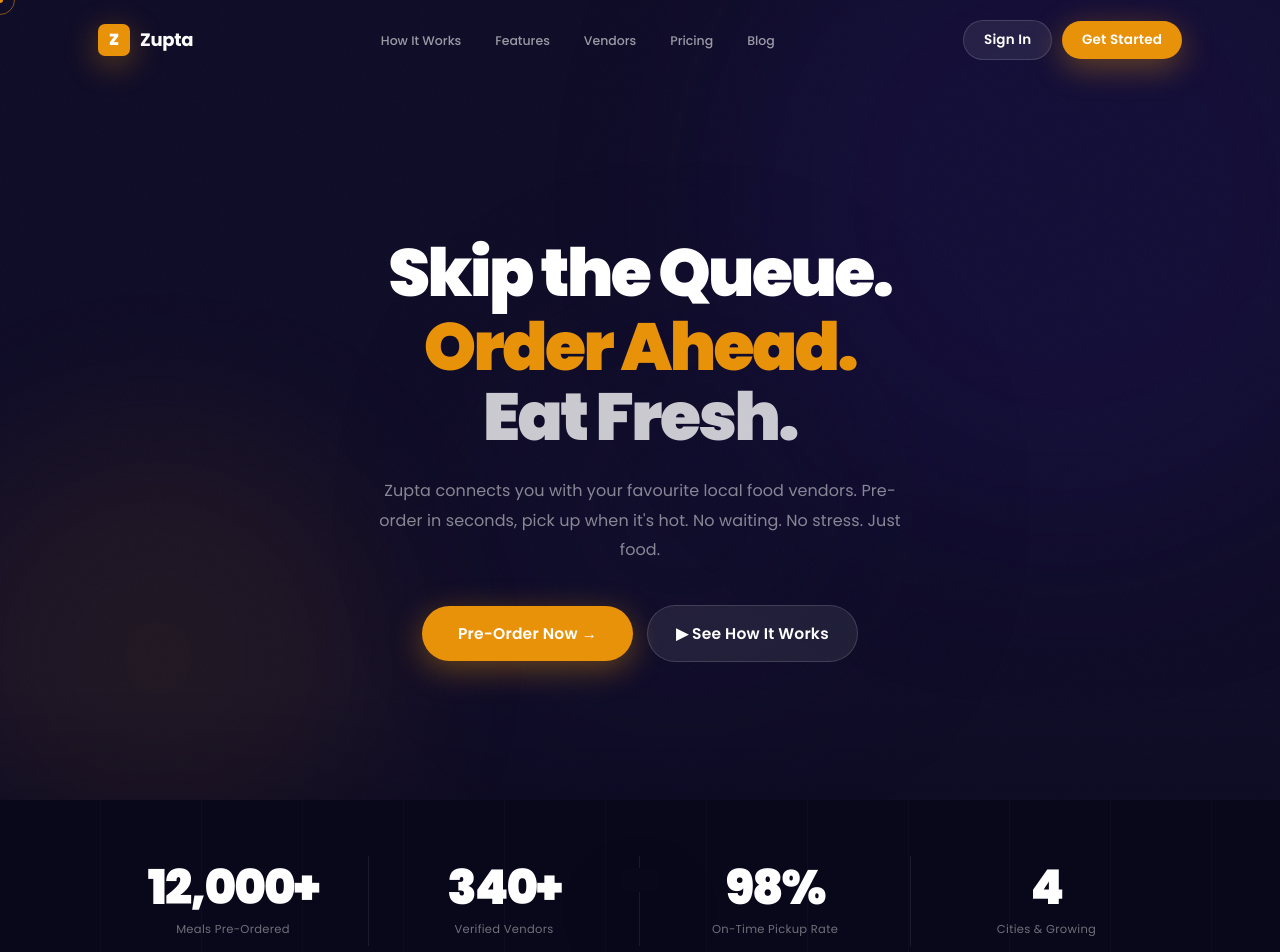
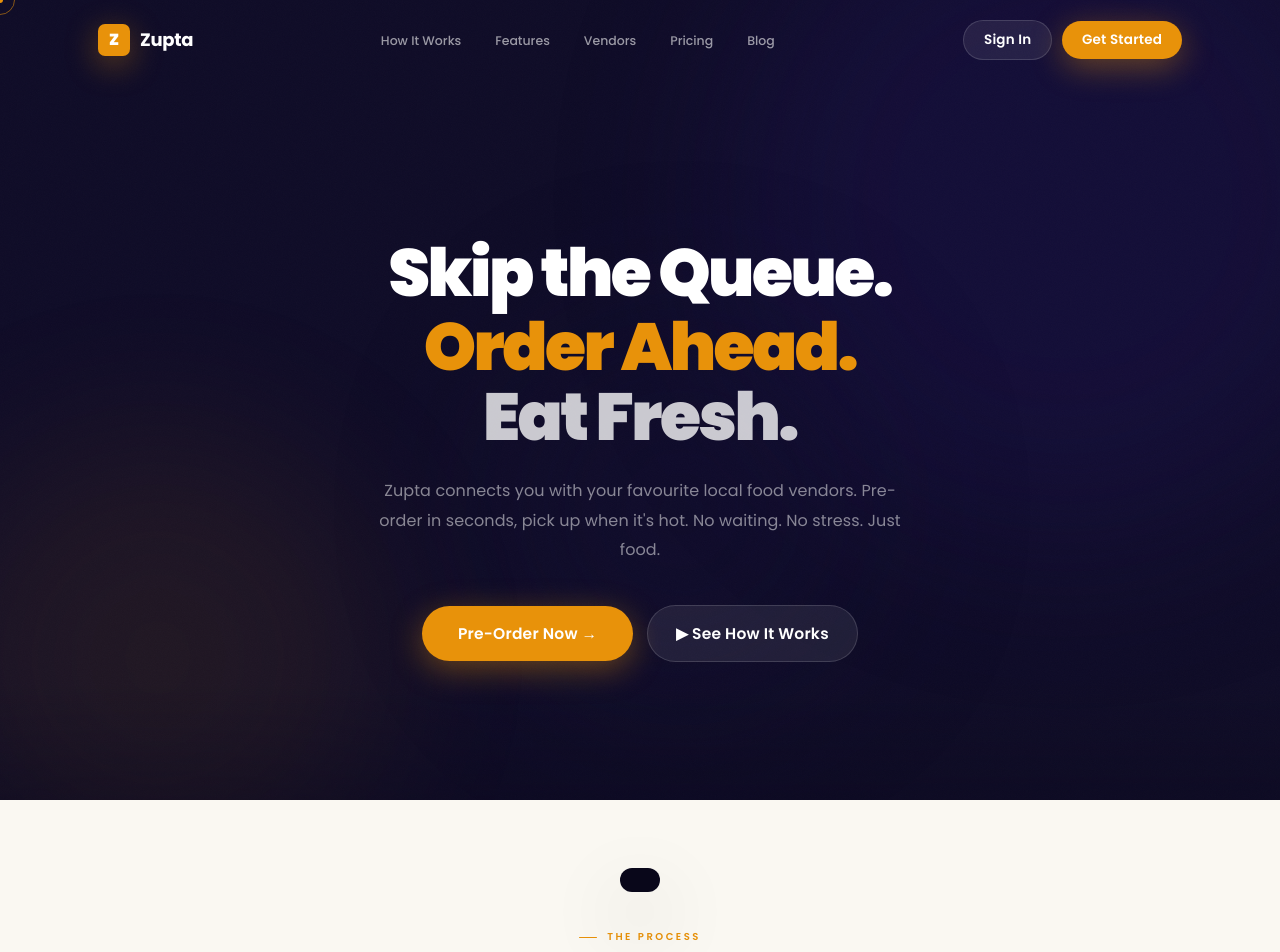
Before and after one commit to ediboochala/Zupta, a Next.js app: page / in a window 1280 px wide. Shown: the top 952 px of the page. Built offline with nearby package versions, Linux system fonts and the light colour scheme.

Commit message:
Remove Stats section

```diff
--- a/app/page.tsx
+++ b/app/page.tsx
@@ -9,7 +9,7 @@ import VendorMarquee from '@/components/ui/VendorMarquee'
 
 import Hero          from '@/components/sections/Hero'
 import {
-  Stats, HowItWorks, Features, AppShowcase, Vendors,
+  HowItWorks, Features, AppShowcase, Vendors,
 } from '@/components/sections/Sections1'
 import {
   Testimonials, Pricing, Trust, Locations,
@@ -50,7 +50,6 @@ export default function Home() {
       {/* Page */}
       <main>
         <Hero onOrderClick={openModal} />
-        <Stats />
         <HowItWorks />
         <Features />
         <AppShowcase onOrderClick={openModal} />
```
